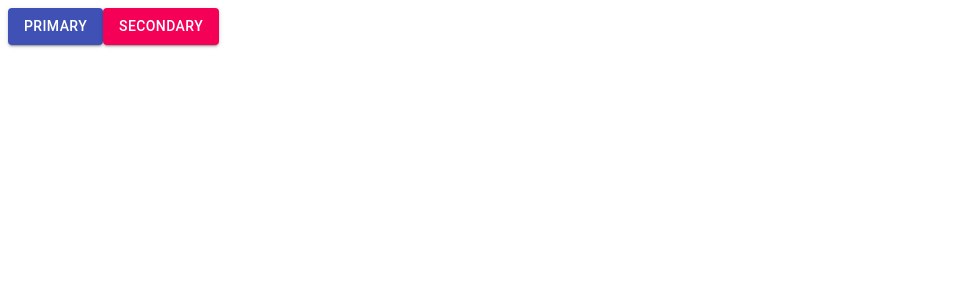
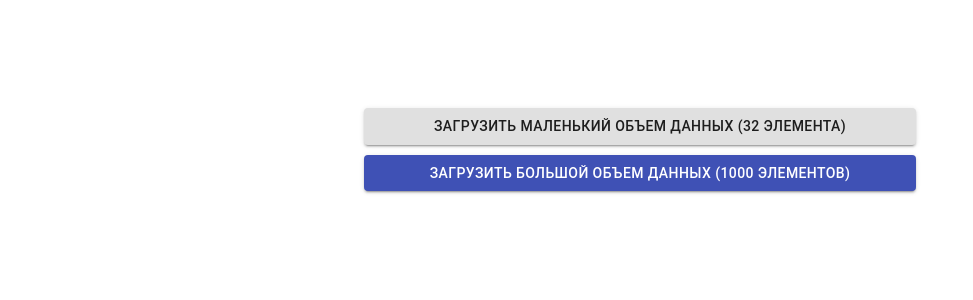
Before and after one commit to andrei-brdnv/sortable-list-app, a React (Create React App) app: page / in a window 1280 px wide. Shown: the top 300 px of the page, without its empty margins (0-973 px from the left). Built offline with nearby package versions, Linux system fonts and the light colour scheme.

Commit message:
added table row page onClick

```diff
--- a/package.json
+++ b/package.json
@@ -12,6 +12,7 @@
     "lodash": "^4.17.20",
     "react": "^16.13.1",
     "react-dom": "^16.13.1",
+    "react-loader-spinner": "^3.1.14",
     "react-paginate": "^6.4.0",
     "react-redux": "^7.2.1",
     "react-router": "^5.2.0",
--- a/src/App.js
+++ b/src/App.js
@@ -8,13 +8,15 @@ import { orderBy, chunk } from "lodash";
 import TableForm from "./components/data-form";
 import Pagination from "./components/pagination";
 import TableSearch from "./components/table-search";
-
-
+import ItemDetails from "./components/item-details";
+import Loader from "./components/loader";
+import Container from '@material-ui/core/Container';
 
 
 class App extends Component {
     state = {
-        search: ''
+        search: '',
+        rowSelected: null
     }
 
     render() {
@@ -27,12 +29,18 @@ class App extends Component {
 
         if (!this.props.data.isDataSelected) {
             return (
-                <div>
+                <Container maxWidth="sm">
                     <DataSelector
                         onSelectSmall={this.props.fetchSmallData}
                         onSelectBig={this.props.fetchBigData}
                     />
-                </div>
+                </Container>
+            )
+        }
+
+        if (this.props.data.loading) {
+            return (
+                <Loader />
             )
         }
 
@@ -49,12 +57,21 @@ class App extends Component {
                 <TableList
                     data={this.props.filteredData}
                     onSort={this.props.sortData}
+                    selectItemHandler={this.selectItemHandler}
+                    handleRowClick={this.handleRowClick}
                 />
                 <Pagination
                     data={this.props.data}
                     filteredData={this.props.dataForPaginator}
                     handlePageClick={this.handlePageClick}
                 />
+                {
+                    this.state.rowSelected
+                        ? <ItemDetails
+                            item={this.state.rowId}
+                        />
+                        : null
+                }
             </div>
         );
     }
@@ -69,6 +86,10 @@ class App extends Component {
         this.props.getSearchData(search)
     }
 
+    handleRowClick = rowSelected => {
+        this.setState({ rowSelected })
+        console.log(rowSelected)
+    }
     /*getFilteredData() {
         const { data, search } = this.state
 
--- a/src/components/data-item/index.js
+++ b/src/components/data-item/index.js
@@ -1,16 +1,17 @@
 import React from "react";
 import TableRow from "@material-ui/core/TableRow";
 import TableCell from "@material-ui/core/TableCell";
+import {NavLink} from "react-router-dom";
 
 export default props => {
     const dataItem = props.data.map(item =>
-        <TableRow key={item.phone}>
+            <TableRow key={item.phone} onClick={() => console.log(item.id)}>
                 <TableCell component="th" scope="row">{item.id}</TableCell>
                 <TableCell align="right">{item.firstName}</TableCell>
                 <TableCell align="right">{item.lastName}</TableCell>
                 <TableCell align="right">{item.email}</TableCell>
                 <TableCell align="right">{item.phone}</TableCell>
-        </TableRow>
+            </TableRow>
     )
     return dataItem
 }
--- a/src/components/data-selector/index.js
+++ b/src/components/data-selector/index.js
@@ -1,14 +1,30 @@
 import React from "react";
 import Button from '@material-ui/core/Button';
+import { makeStyles } from "@material-ui/core/styles";
+import "./style.css"
+
+const useStyles = makeStyles({
+    root: {
+        marginBottom: '10px'
+    },
+    container: {
+        display: 'flex',
+        flexDirection: 'column',
+        justifyContent: 'center',
+        paddingTop: '100px'
+    },
+});
 
 export default (props) => {
+    const classes = useStyles();
+
     return (
-        <div>
-            <Button onClick={props.onSelectSmall} variant="contained" color="primary">
-                Primary
+        <div className={classes.container}>
+            <Button className={classes.root} onClick={props.onSelectSmall} variant="contained" color="default">
+                Загрузить маленький объем данных (32 элемента)
             </Button>
-            <Button onClick={props.onSelectBig} variant="contained" color="secondary">
-                Secondary
+            <Button onClick={props.onSelectBig} variant="contained" color="primary">
+                Загрузить большой объем данных (1000 элементов)
             </Button>
         </div>
     )
--- /dev/null
+++ b/src/components/data-selector/style.css
@@ -0,0 +1,7 @@
+.data-mode-container {
+    display: flex;
+    flex-direction: column;
+    justify-content: center;
+    padding-top: 100px;
+
+}
--- /dev/null
+++ b/src/components/item-details/index.js
@@ -0,0 +1,15 @@
+import React from "react";
+
+export default ({item}) => {
+    return (
+        <div>
+            Выбран пользователь <b>{item.firstName + '' + item.lastName}</b>
+            Описание:
+            <textarea defaultValue={item.description} />
+            Адрес проживания: <b>{item.address.streetAddress}</b>
+            Город: <b>{item.address.city}</b>
+            Провинция/штат: <b>{item.address.state}</b>
+            Индекс: <b>{item.address.zip}</b>
+        </div>
+    )
+}
--- /dev/null
+++ b/src/components/loader/index.js
@@ -0,0 +1,15 @@
+import React from "react";
+import Loader from "react-loader-spinner";
+
+export default props => {
+    return (
+        <div style={{display: 'flex', justifyContent: 'center', paddingTop: '100px'}}>
+            <Loader
+                type="Oval"
+                color="#9e9e9e"
+                height={100}
+                width={100}
+            />
+        </div>
+    )
+}
--- a/src/components/table-list/index.js
+++ b/src/components/table-list/index.js
@@ -9,7 +9,6 @@ import TableHead from '@material-ui/core/TableHead';
 import TableRow from '@material-ui/core/TableRow';
 import Paper from '@material-ui/core/Paper';
 
-import DataItem from "../data-item"
 
 const useStyles = makeStyles({
     table: {
@@ -33,9 +32,15 @@ export default props => {
                     </TableRow>
                 </TableHead>
                 <TableBody>
-                    <DataItem
-                        data={props.data}
-                    />
+                    {props.data.map(item =>
+                        <TableRow key={item.phone} onClick={() => props.handleRowClick(item)}>
+                            <TableCell component="th" scope="row">{item.id}</TableCell>
+                            <TableCell align="right">{item.firstName}</TableCell>
+                            <TableCell align="right">{item.lastName}</TableCell>
+                            <TableCell align="right">{item.email}</TableCell>
+                            <TableCell align="right">{item.phone}</TableCell>
+                        </TableRow>
+                    )}
                 </TableBody>
             </Table>
         </TableContainer>
--- a/src/index.js
+++ b/src/index.js
@@ -4,10 +4,11 @@ import App from "./App";
 import * as serviceWorker from "./serviceWorker";
 import { Provider } from "react-redux";
 import store from "./redux/store";
+import {ConnectedRouter} from "connected-react-router";
 
 ReactDOM.render(
     <Provider store={store}>
-        <App />
+        <App/>
     </Provider>,
     document.getElementById('root')
 );
--- a/src/redux/reducers/index.js
+++ b/src/redux/reducers/index.js
@@ -1,6 +1,7 @@
 import { combineReducers } from "redux";
 import { dataReducer } from "./dataReducer";
 import {paginationReducer} from "./paginationReducer";
+import { connectRouter } from "connected-react-router";
 
 export default combineReducers({
     data: dataReducer
```
Also changed, not shown: 1 other file (tests, documents, lock files or other folders).
